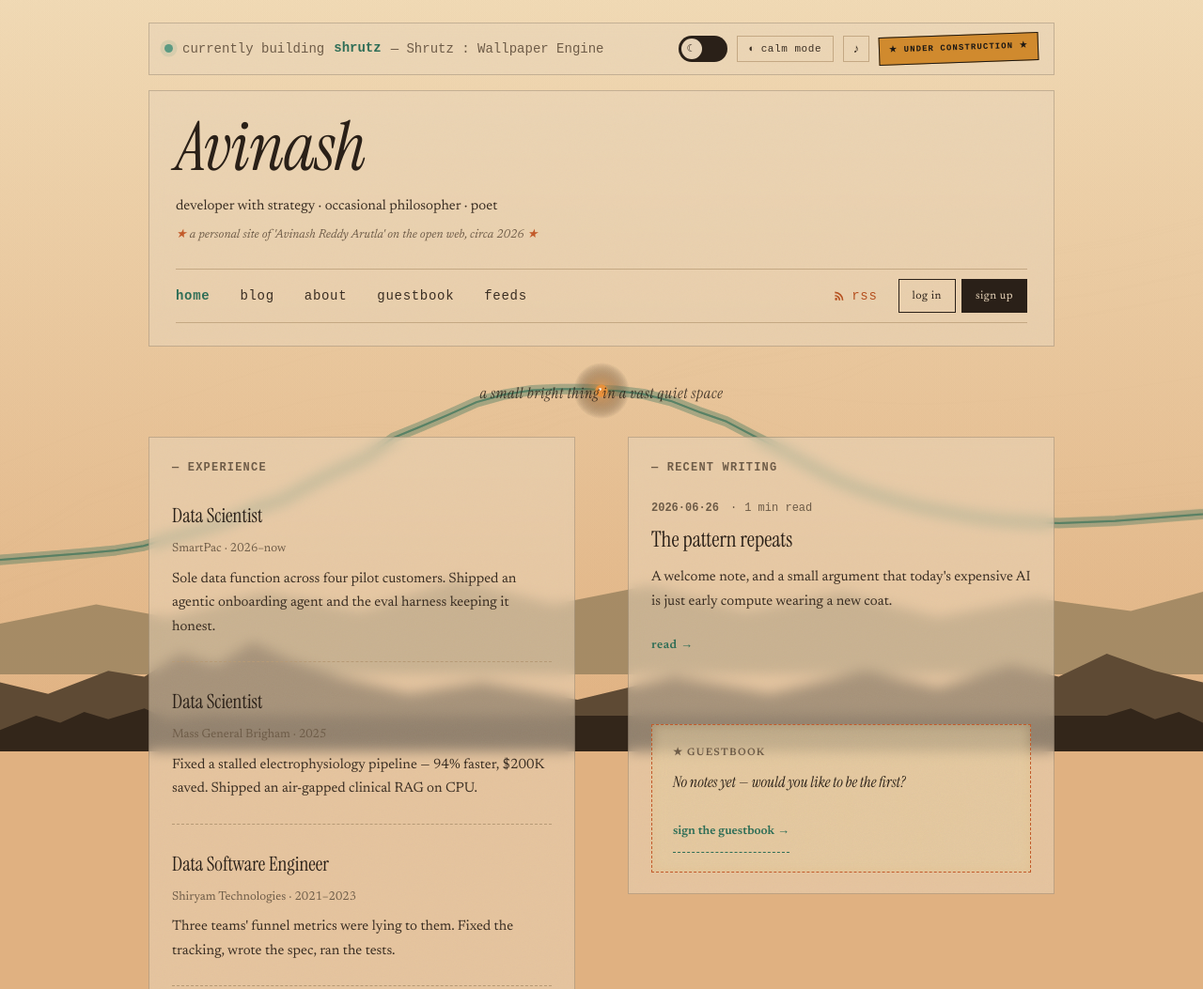
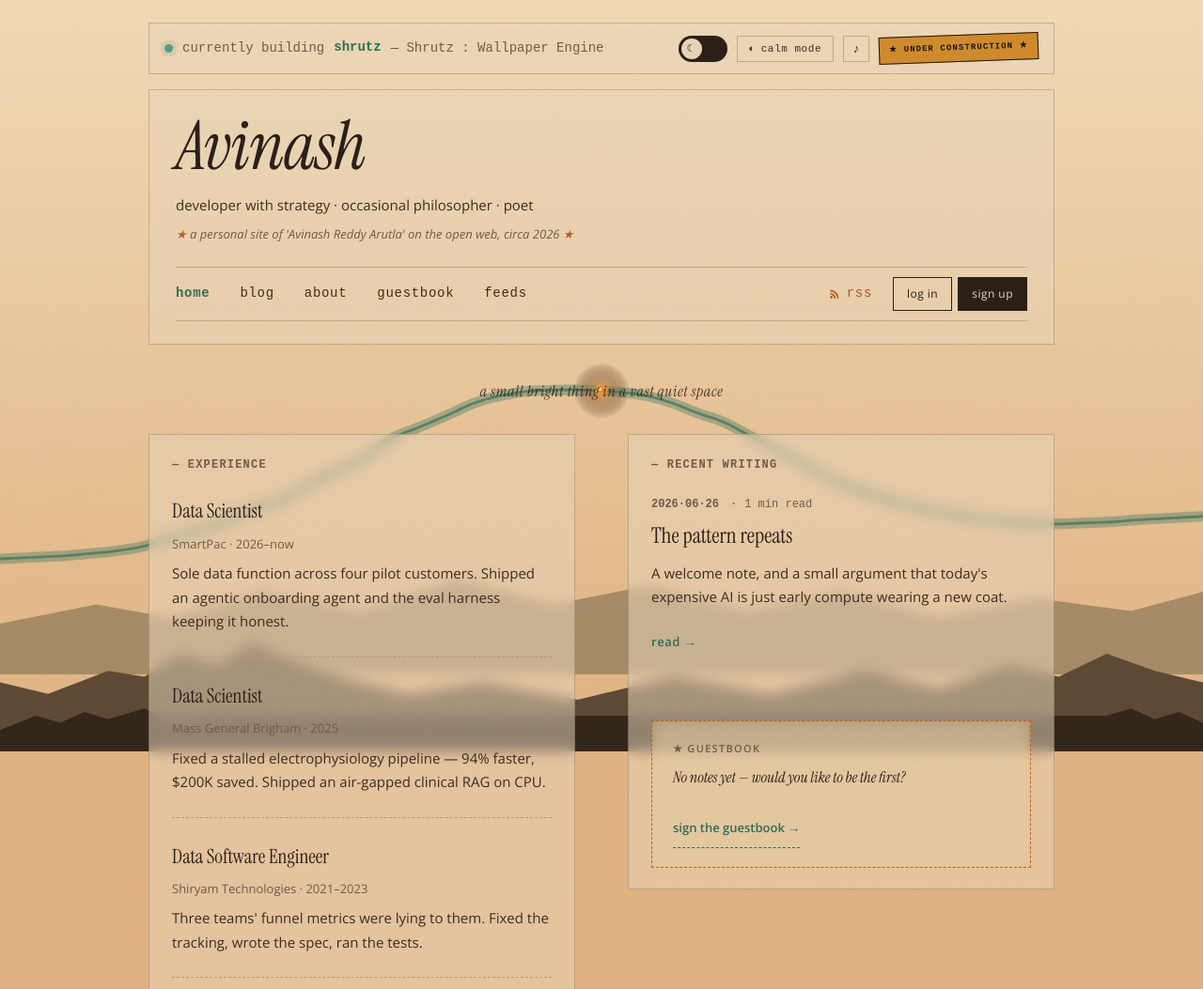
Before and after one commit to burpcat/burpcat.github.io, an Eleventy site: page src/index.njk in a window 1280 px wide. Shown: the top 1053 px of the page at 94% size. Built offline with nearby package versions, Linux system fonts and the light colour scheme; Eleventy itself is replaced by a stand-in of ours; files that its build step writes are made by us from their sources; animation ran at ten frames a second.

Commit message:
Addendum v6: smooth 256-point curves, anchor-centered coil eye, dreamy return, Open Sans
- All 8 keyframes now share P=256 points instead of 40: the 7 traced curves
  are Catmull-Rom upsampled (per-curve, on the raw y-profile before the
  bleed-extension is applied), and the golden coil is generated directly at
  256 so its innermost turn reads round instead of polygonal. The stroke is
  now drawn as quadratic curves through consecutive midpoints rather than
  straight lineTo chords, with the crisp stroke bumped to 2.6px.
- Replaced the old asymmetric x=0.5-constant / yMid screen mapping with a
  real 2D anchor point translated to (cx,cy): the mid sample for L<=bell,
  easing to the curve's inner/last real point (the coil's eye) as L crosses
  the bell into the spiral. The orb itself was already drawn unconditionally
  at (cx,cy) every frame — this fixes what actually lands under it, so the
  coil's eye now visibly sits directly under the centered orb at arrival.
- The return leg is now dreamlike and asymmetric from the forward pass: a
  one-pole low-pass (k=0.06) lags the rendered L behind the true physics
  during 'back' only (settling fully to 0 before the phase flips, so there's
  still no snap), while a smoothstep-based intensity ramps the trail alpha
  down (long ghost trails), dims the crisp stroke, and widens the faint
  under-stroke — peaking just after leaving the coil and easing to normal
  by page 2. Light theme gets a gentler floor on both so return-leg text
  stays legible; dark mode (and the always-dark about-page override) gets
  the full effect.
- Body/prose font swapped from Newsreader to Open Sans (system-ui fallback,
  16px/1.7 line-height); Instrument Serif headings and Courier New meta
  untouched. Slightly tightened .post-body paragraph spacing to match.

Verified with headless Chromium: orb still pixel-sampled as dead-center at
every timestamp across a full cycle, screenshots confirm genuinely smooth
(non-faceted) curves at every stage including the 3-turn coil, a dark-mode
forward-vs-return comparison shows a visibly dimmer/glowing dissolving
trail on the way back versus the crisp forward pass, the same return frame
in light mode stays legible (the cap working as intended), and computed
styles confirm Open Sans body / Instrument Serif headings / Courier New
meta. Zero console errors across every page; about-page and reader-mode
regressions checked clean.

```diff
--- a/src/_includes/base.njk
+++ b/src/_includes/base.njk
@@ -8,7 +8,7 @@
   <title>{% if title %}{{ title }} · {% endif %}{{ site.name }}</title>
   <meta name="description" content="{{ description or site.tagline }}">
   <link rel="alternate" type="application/rss+xml" title="{{ site.name }} RSS" href="/feed.xml">
-  <link href="https://fonts.googleapis.com/css2?family=Instrument+Serif:ital@0;1&family=Newsreader:ital,opsz,wght@0,6..72,300..600;1,6..72,300..500&display=swap" rel="stylesheet">
+  <link href="https://fonts.googleapis.com/css2?family=Instrument+Serif:ital@0;1&family=Open+Sans:ital,wght@0,400;0,500;0,600;1,400;1,500&display=swap" rel="stylesheet">
   <link rel="stylesheet" href="/css/style.css">
 
   {# Anti-flash script — applies theme before paint #}
--- a/src/css/style.css
+++ b/src/css/style.css
@@ -110,9 +110,9 @@ html { -webkit-text-size-adjust: 100%; transition: background-color 0.3s; }
 body {
   background: var(--sky-bottom); /* fallback if canvas/JS is unavailable */
   color: var(--text);
-  font-family: 'Newsreader', Georgia, serif;
-  font-size: 17px;
-  line-height: 1.75;
+  font-family: 'Open Sans', system-ui, sans-serif;
+  font-size: 16px;
+  line-height: 1.7;
   -webkit-font-smoothing: antialiased;
   transition: background-color 0.3s, color 0.3s;
 }
@@ -790,7 +790,7 @@ footer a:hover, footer a:focus { text-decoration: underline; outline: none; }
   margin: 12px 0 30px;
 }
 .post-body { font-size: 16px; color: var(--body); line-height: 1.85; padding: 28px 30px; }
-.post-body p { margin-bottom: 1.4em; }
+.post-body p { margin-bottom: 1.2em; }
 .post-body h2 {
   font-family: 'Instrument Serif', Georgia, serif;
   font-weight: 400; font-size: 26px;
--- a/src/js/spiral.js
+++ b/src/js/spiral.js
@@ -1,6 +1,7 @@
 // ── background scene: morph through the owner's traced curves, then coil, then ping-pong ──
 // One canvas, no dependencies. The orb is pinned to screen center at all
-// times — the curve translates and morphs *under* it. There is no
+// times — it never reads a curve coordinate. The curve is translated so a
+// moving anchor point lands under it, and morphs as it goes. There is no
 // parametric spiral camera, no rotation, and no infinite self-similar zoom.
 // Theme, calm-mode, and reading-mode are read live via MutationObserver, so
 // this file needs no wiring from site.js. Audio playback lives in site.js
@@ -17,9 +18,10 @@
   const SCALE_Y = 0.72;           // curve height as a fraction of viewport height
   const CY_FACTOR = 0.52;         // orb's vertical position as a fraction of viewport height
   const EXT = 0.5;                // how far (normalized units) open ends bleed past the viewport
+  const P = 256;                  // resampled point count shared by every keyframe
 
   const LEG_SECONDS = 14;         // forward travel time (page2 -> spiral), holds excluded
-  const LEG_SECONDS_BACK = 7;     // return leg: fast, flat unwind
+  const LEG_SECONDS_BACK = 7;     // return leg: fast, flat unwind (before the low-pass lag)
   const HOLD_BELL_S = 0.6;        // brief near-stop breath at the page-8 bell
   const HOLD_COIL_S = 2.0;        // longer humming drift-hold at the golden coil
   const CALM_MULT = 25;           // calm mode scales every duration above by this
@@ -27,6 +29,8 @@
   const HUM_FREQ_HZ = 0.15;       // the coil's living hum while held, ~0.1-0.2Hz
   const HUM_SCALE_AMP = 0.015;    // breathing scale, 1.00 <-> 1.015 (sub-2%)
   const HUM_ROT_AMP = (0.5 * Math.PI) / 180; // +/- 0.5 degrees
+
+  const LOWPASS_K = 0.06;         // return-leg lag: smaller = laggier/floatier
 
   // ── traced keyframes — the owner's sketch, pages 2 through 8 ──
   // Each is a y=f(x) profile: 40 samples, x = i/39 across the width,
@@ -41,13 +45,37 @@
     /* page8 — balanced bell  */ [0.413,0.417,0.422,0.430,0.445,0.459,0.475,0.499,0.515,0.544,0.570,0.593,0.630,0.651,0.673,0.696,0.710,0.718,0.720,0.720,0.717,0.711,0.698,0.678,0.660,0.633,0.607,0.578,0.551,0.531,0.515,0.501,0.491,0.482,0.476,0.473,0.472,0.474,0.476,0.480],
   ];
 
+  // Catmull-Rom upsample of a 1D y-profile (uniform x-grid) from its native
+  // sample count to `outN` points, so every keyframe shares one dense P.
+  function catmullRom1D(p0, p1, p2, p3, t) {
+    const t2 = t * t, t3 = t2 * t;
+    return 0.5 * ((2 * p1) + (-p0 + p2) * t + (2 * p0 - 5 * p1 + 4 * p2 - p3) * t2 + (-p0 + 3 * p1 - 3 * p2 + p3) * t3);
+  }
+  function upsampleCurve(yValues, outN) {
+    const n = yValues.length;
+    const get = (i) => yValues[Math.max(0, Math.min(n - 1, i))]; // clamp = duplicate endpoint
+    const out = new Array(outN);
+    for (let j = 0; j < outN; j++) {
+      const srcPos = (j / (outN - 1)) * (n - 1);
+      const i1 = Math.floor(srcPos);
+      const t = srcPos - i1;
+      out[j] = catmullRom1D(get(i1 - 1), get(i1), get(i1 + 1), get(i1 + 2), t);
+    }
+    return out;
+  }
+  function toPoints(yValues) {
+    const n = yValues.length;
+    return yValues.map((y, i) => [i / (n - 1), y]);
+  }
+
   // The 8th keyframe: the bell's line winds into a golden coil — at least
-  // three full turns, tightly wound at the eye. index0 is the outer/open
-  // end (extends off-frame); index N-1 is the inner/curled end (never
-  // extrapolated — it's the closed heart of the coil). cx/cy biased
+  // three full turns, tightly wound at the eye, generated directly at P so
+  // the innermost turn reads round, not polygonal. index0 is the
+  // outer/open end (extends off-frame); index P-1 is the inner/curled end
+  // (never extrapolated — it's the closed heart of the coil). cx/cy biased
   // low-left per the reference frame; tune by eye.
-  function goldenKeyframe() {
-    const N = 40, K = Math.log(1.6180339887) / (Math.PI / 2);
+  function goldenKeyframe(N) {
+    const K = Math.log(1.6180339887) / (Math.PI / 2);
     const cx = 0.40, cy = 0.62;
     const TURNS = 3.25;
     const thEnd = TURNS * 2 * Math.PI;
@@ -60,10 +88,6 @@
       pts.push([cx + r * Math.cos(th + 0.4), cy + r * Math.sin(th + 0.4)]);
     }
     return pts;
-  }
-
-  function toPoints(curve) {
-    return curve.map((y, i) => [i / 39, y]);
   }
 
   // Extend a point list past one end by continuing that end's tangent —
@@ -83,20 +107,24 @@
 
   // Every keyframe reads as a fragment of something larger: no loose ends
   // float mid-screen. Page curves bleed off both edges. The spiral's outer
-  // arm bleeds off one edge (extStart=EXT); its inner/curled eye stays
-  // closed (extEnd=0 — a zero-length duplicate, just to keep point counts
-  // equal across keyframes so morphing can lerp index-for-index).
+  // arm bleeds off one edge; its inner/curled eye stays closed (a
+  // zero-length duplicate, just to keep point counts equal across
+  // keyframes so morphing can lerp index-for-index).
   const PREPEND_COUNT = 1;
-  const MID_INDEX = PREPEND_COUNT + 20; // was points[20] pre-extension; shifted by the 1 prepended point
+  const MID_CORE_INDEX = Math.floor(P / 2);       // 128 — the curve's middle sample
+  const INNER_CORE_INDEX = P - 1;                 // 255 — the last real sample (page edge, or the coil's eye)
+  const MID_ARRAY_INDEX = PREPEND_COUNT + MID_CORE_INDEX;
+  const INNER_ARRAY_INDEX = PREPEND_COUNT + INNER_CORE_INDEX;
 
-  const pageKeyframes = CURVES.map(toPoints).map((pts) => extendKeyframe(pts, EXT, EXT));
-  const spiralKeyframe = extendKeyframe(goldenKeyframe(), EXT, 0);
+  const pageKeyframes = CURVES.map((c) => toPoints(upsampleCurve(c, P))).map((pts) => extendKeyframe(pts, EXT, EXT));
+  const spiralKeyframe = extendKeyframe(goldenKeyframe(P), EXT, 0);
 
   // Keyframe order: [page2, page3, page4, page5, page6, page7, page8, SPIRAL] — indices 0..7.
   const KEYFRAMES = pageKeyframes.concat([spiralKeyframe]);
   const NUM_SEGMENTS = KEYFRAMES.length - 1; // 7
 
   const easeInOut = (t) => (t < 0.5 ? 4 * t * t * t : 1 - Math.pow(-2 * t + 2, 3) / 2);
+  const smoothstep = (a, b, x) => { const t = Math.max(0, Math.min(1, (x - a) / (b - a))); return t * t * (3 - 2 * t); };
 
   function lerpPoints(A, B, t) {
     const out = new Array(A.length);
@@ -117,10 +145,33 @@
     return lerpPoints(KEYFRAMES[seg], KEYFRAMES[seg + 1], t);
   }
 
+  // Sample a point at a fractional array index (linear interp between the
+  // two nearest real points) — used to find the anchor between the mid
+  // sample and the inner eye.
+  function sampleAtIndex(points, idx) {
+    const i0 = Math.floor(idx);
+    const i1 = Math.min(points.length - 1, i0 + 1);
+    const t = idx - i0;
+    return [points[i0][0] + (points[i1][0] - points[i0][0]) * t, points[i0][1] + (points[i1][1] - points[i0][1]) * t];
+  }
+
   const BELL_L = 6 / 7; // page-8 balanced bell
+  // Anchor parameter: 0.5 = mid sample (pages ride centered as before);
+  // eases to 1.0 = inner eye as L crosses the bell into the spiral, so the
+  // coil's eye ends up sitting directly under the centered orb.
+  function anchorParam(L) {
+    if (L <= BELL_L) return 0.5;
+    return 0.5 + 0.5 * easeInOut((L - BELL_L) / (1 - BELL_L));
+  }
+  function anchorPoint(points, param) {
+    const idx = MID_ARRAY_INDEX + (INNER_ARRAY_INDEX - MID_ARRAY_INDEX) * (param - 0.5) / 0.5;
+    return sampleAtIndex(points, idx);
+  }
+
   // Forward tempo: two slow zones (a brief bell breath, a long curl-up into
   // the coil), clamped so speed never reaches zero. Backward tempo is flat
-  // and fast — the coil unwinds briskly rather than spinning tighter.
+  // and fast — the coil unwinds briskly (the dreamy lag is applied at
+  // render time via Lsmoothed, not here).
   function speedFwd(L) {
     const dipBell = 0.80 * Math.exp(-((L - BELL_L) ** 2) / (2 * 0.05 ** 2));
     const dipCurl = 0.90 * Math.exp(-((L - 0.95) ** 2) / (2 * 0.10 ** 2));
@@ -150,10 +201,11 @@
   let lastTs = null;
 
   // phase machine: fwd1 (0->bell) -> holdBell -> fwd2 (bell->1) -> holdCoil
-  // (humming) -> back (1->0, fast) -> loop to fwd1. Only the forward pass
-  // holds; the return is a brisk, unbroken unwind.
+  // (humming) -> back (1->0, fast physics but a laggy dreamy render) ->
+  // loop to fwd1. Only the forward pass holds; the return is unbroken.
   let phase = 'fwd1';
   let L = 0;
+  let Lsmoothed = 0; // what's actually rendered — lags behind L only during 'back'
   let holdElapsed = 0;
   let legSecondsFwd, legSecondsBack, holdBellS, holdCoilS;
   function updateTimings() {
@@ -172,6 +224,13 @@
 
   let cs; // computed style, refreshed once per paint so CSS vars can change live
   const v = (name) => (cs.getPropertyValue(name) || '').trim();
+
+  // Light theme reads pale — cap the dreaminess so return-leg text stays
+  // legible. The about-page override is always dark/warm regardless of
+  // data-theme, so it gets the full dark-mode effect too.
+  function isLightMode() {
+    return root.getAttribute('data-theme') !== 'dark' && root.getAttribute('data-page') !== 'about';
+  }
 
   function resize() {
     dpr = Math.min(window.devicePixelRatio || 1, 2);
@@ -197,15 +256,22 @@
     ctx.globalAlpha = 1;
   }
 
-  // Map the morphed points to screen so the middle sample always sits
-  // under the fixed orb — as the curve morphs, yMid shifts and the whole
-  // line slides vertically beneath the pinned orb. `hum`, when present,
-  // wraps the stroke in a small breathing scale + rotation around the
-  // orb — used only while the coil is held.
-  function strokeMorph(points, hum) {
-    const yMid = points[MID_INDEX][1];
+  // Translate the curve so `anchor` lands exactly under the orb, then
+  // stroke it as a smoothed path (quadratic curves through consecutive
+  // midpoints — cheap, never overshoots, kills the faceted-chord look).
+  // `hum` wraps a small breathing scale + rotation around the orb, used
+  // only while the coil is held. `style` carries the return leg's dreamy
+  // trail/opacity ramp (absent = forward defaults).
+  function strokeMorph(points, anchor, hum, style) {
     const rgb = v('--spiral-line') || '62,107,84';
-    const a = parseFloat(v('--spiral-alpha')) || 0.42;
+    const baseAlpha = parseFloat(v('--spiral-alpha')) || 0.42;
+    const crispAlpha = baseAlpha * (style ? style.crispMult : 1);
+    const underWidth = 11 + (style ? style.underWidthExtra : 0);
+
+    const screenPts = points.map((p) => [
+      cx + (p[0] - anchor[0]) * W * SCALE_X,
+      cy - (p[1] - anchor[1]) * H * SCALE_Y,
+    ]);
 
     ctx.save();
     if (hum) {
@@ -216,18 +282,21 @@
     }
     ctx.lineJoin = 'round';
     ctx.lineCap = 'round';
+
     ctx.beginPath();
-    for (let i = 0; i < points.length; i++) {
-      const sx = cx + (points[i][0] - 0.5) * W * SCALE_X;
-      const sy = cy - (points[i][1] - yMid) * H * SCALE_Y;
-      if (i === 0) ctx.moveTo(sx, sy);
-      else ctx.lineTo(sx, sy);
+    ctx.moveTo(screenPts[0][0], screenPts[0][1]);
+    for (let i = 1; i < screenPts.length - 1; i++) {
+      const mx = (screenPts[i][0] + screenPts[i + 1][0]) / 2;
+      const my = (screenPts[i][1] + screenPts[i + 1][1]) / 2;
+      ctx.quadraticCurveTo(screenPts[i][0], screenPts[i][1], mx, my);
     }
-    ctx.lineWidth = 11;
+    ctx.lineTo(screenPts[screenPts.length - 1][0], screenPts[screenPts.length - 1][1]);
+
+    ctx.lineWidth = underWidth;
     ctx.strokeStyle = `rgba(${rgb}, 0.14)`;
     ctx.stroke();
-    ctx.lineWidth = 2;
-    ctx.strokeStyle = `rgba(${rgb}, ${a})`;
+    ctx.lineWidth = 2.6;
+    ctx.strokeStyle = `rgba(${rgb}, ${crispAlpha})`;
     ctx.stroke();
     ctx.restore();
   }
@@ -285,36 +354,56 @@
     updateThemeMix(ts);
 
     let hum = null;
+    let trailAlpha = 0.30;
+    let renderStyle = null;
+
     switch (phase) {
       case 'fwd1':
         L += (speedFwd(L) * dtSec) / legSecondsFwd * NORM_FWD;
         if (L >= BELL_L) { L = BELL_L; phase = 'holdBell'; holdElapsed = 0; }
+        Lsmoothed = L;
         break;
       case 'holdBell':
         holdElapsed += dtSec;
         if (holdElapsed >= holdBellS) phase = 'fwd2';
+        Lsmoothed = L;
         break;
       case 'fwd2':
         L += (speedFwd(L) * dtSec) / legSecondsFwd * NORM_FWD;
         if (L >= 1) { L = 1; phase = 'holdCoil'; holdElapsed = 0; }
+        Lsmoothed = L;
         break;
       case 'holdCoil': {
         holdElapsed += dtSec;
         const humPhase = holdElapsed * HUM_FREQ_HZ * 2 * Math.PI;
         hum = { scale: 1 + HUM_SCALE_AMP * Math.sin(humPhase), rot: HUM_ROT_AMP * Math.cos(humPhase) };
         if (holdElapsed >= holdCoilS) phase = 'back';
+        Lsmoothed = L;
         break;
       }
-      case 'back':
-        L -= (speedBack(L) * dtSec) / legSecondsBack * NORM_BACK;
-        if (L <= 0) { L = 0; phase = 'fwd1'; }
+      case 'back': {
+        L -= (speedBack() * dtSec) / legSecondsBack * NORM_BACK;
+        if (L < 0) L = 0;
+        Lsmoothed += (L - Lsmoothed) * LOWPASS_K;
+        if (Lsmoothed <= 0.01) { L = 0; Lsmoothed = 0; phase = 'fwd1'; break; }
+
+        // dreamy return: peaks just after leaving the coil, eases back to normal by page 2
+        const d = smoothstep(0.15, 0.95, Lsmoothed);
+        const light = isLightMode();
+        const trailFloor = light ? 0.20 : 0.08;
+        const crispFloor = light ? 0.75 : 0.55;
+        trailAlpha = 0.30 - (0.30 - trailFloor) * d;
+        renderStyle = { crispMult: 1 - (1 - crispFloor) * d, underWidthExtra: 6 * d };
         break;
+      }
     }
 
     // don't clear — repaint the sky at partial alpha over the last frame.
-    // fast stretches leave motion-blur streaks; slow holds resolve crisp.
-    paintSky(0.30);
-    strokeMorph(pointsAtL(L), hum);
+    // fast/crisp stretches leave motion-blur streaks; slow holds resolve
+    // crisp; the return leg's low trailAlpha smears into long dream-trails.
+    paintSky(trailAlpha);
+    const pts = pointsAtL(Lsmoothed);
+    strokeMorph(pts, anchorPoint(pts, anchorParam(Lsmoothed)), hum, renderStyle);
     drawOrb();
 
     rafId = requestAnimationFrame(frame);
@@ -324,7 +413,8 @@
     cs = getComputedStyle(root);
     ctx.clearRect(0, 0, W, H);
     paintSky(1);
-    strokeMorph(KEYFRAMES[6]); // page 8, the balanced bell — exact keyframe, no interpolation, no hum
+    const pts = KEYFRAMES[6]; // page 8, the balanced bell — exact keyframe, no interpolation, no hum
+    strokeMorph(pts, anchorPoint(pts, 0.5), null, null);
     drawOrb();
   }
 
@@ -390,7 +480,7 @@
 
   resize();
   phase = 'fwd1';
-  L = 0; // start on page 2 (uphill), moving forward — where the sketch begins
+  L = 0; Lsmoothed = 0; // start on page 2 (uphill), moving forward — where the sketch begins
   if (frozen) drawStatic();
   else start();
 })();
```
